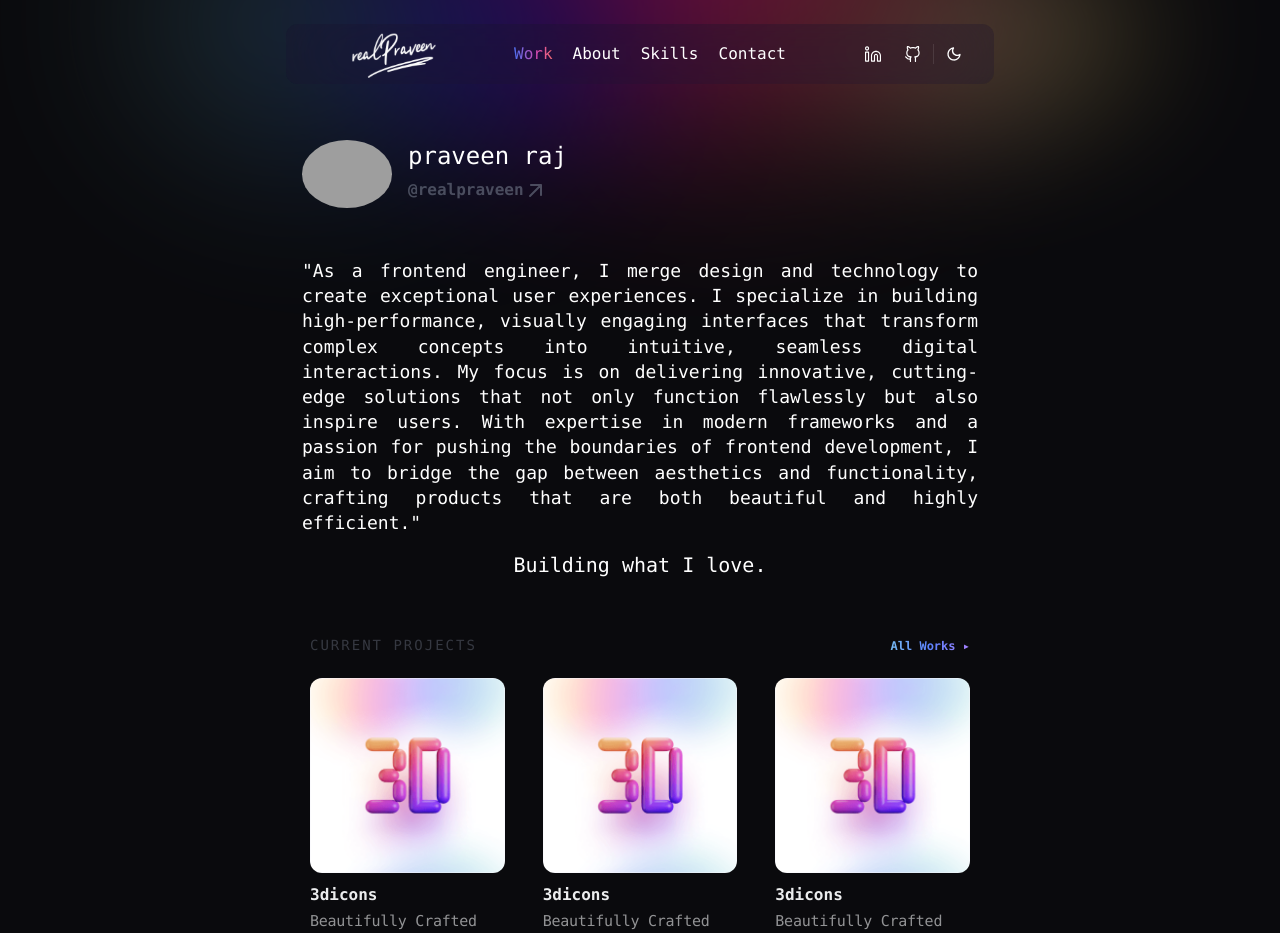
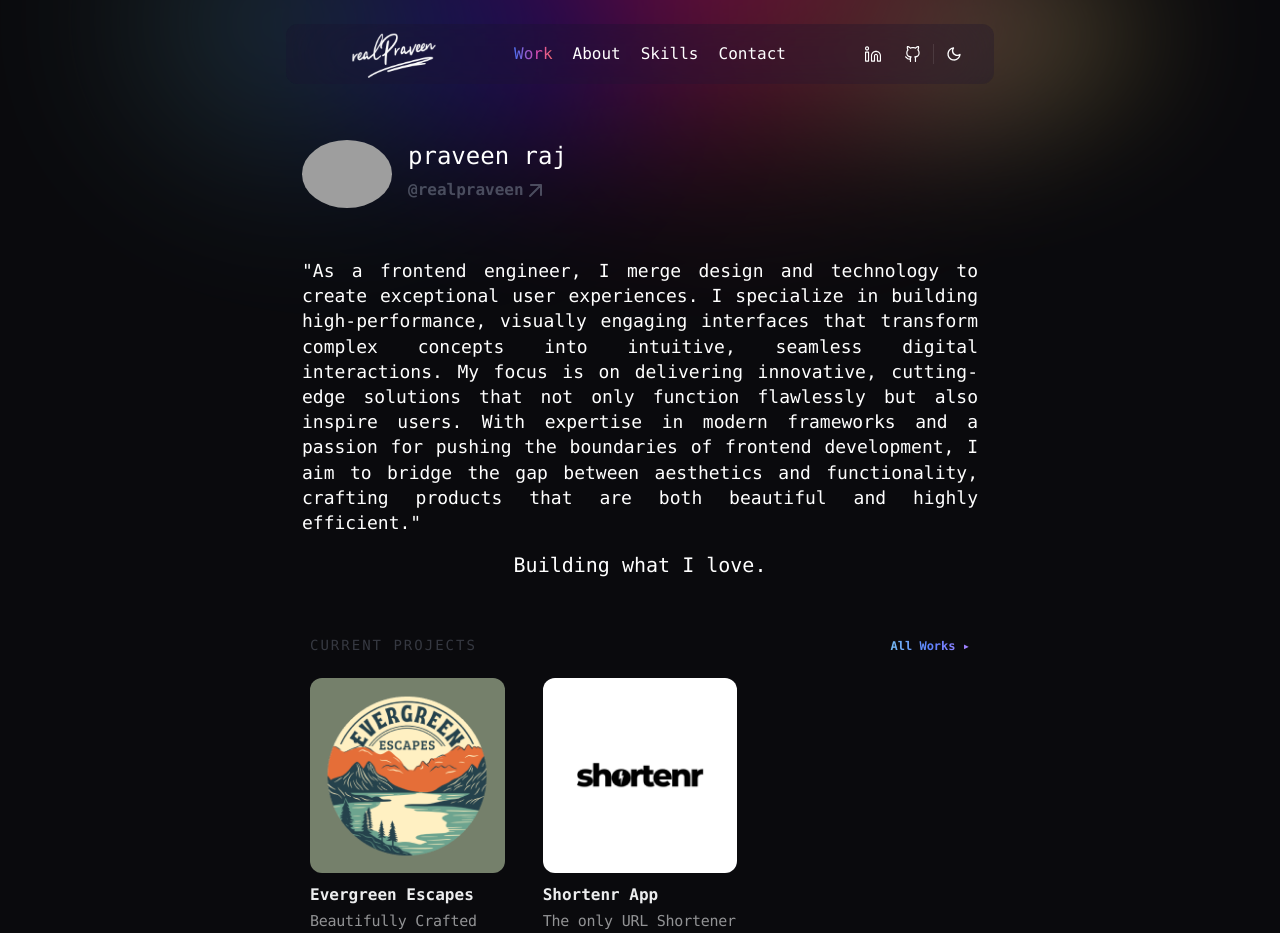
Before and after one commit to praveen-raj-r/praveen-raj-web-app, a React (Vite) app: page / in a window 1280 px wide. Shown: the top 933 px of the page. Built offline with nearby package versions, Linux system fonts and the light colour scheme; grey boxes are pictures that could not be loaded.

Commit message:
added projects

```diff
--- a/src/components/ui/ProjectsContainer.jsx
+++ b/src/components/ui/ProjectsContainer.jsx
@@ -1,28 +1,22 @@
 import { Link } from "react-router-dom";
-import projectImgs from "/3dicons.png";
+import evergreenEscapesLogo from "/evergreen-escapes.png";
+import shortenrLogo from "/shortenr.png";
 import ProjectItem from "./ProjectItem";
 
 const projects = [
   {
     id: "1",
-    img: projectImgs,
-    header: "3dicons",
-    description: "Beautifully Crafted Open-source 3dicons library",
-    hrefUrl: "",
+    img: evergreenEscapesLogo,
+    header: "Evergreen Escapes",
+    description: "Beautifully Crafted Cabin Booking Website",
+    hrefUrl: "https://evergreen-escapes.vercel.app/",
   },
   {
     id: "2",
-    img: projectImgs,
-    header: "3dicons",
-    description: "Beautifully Crafted Open-source 3dicons library",
-    hrefUrl: "",
-  },
-  {
-    id: "3",
-    img: projectImgs,
-    header: "3dicons",
-    description: "Beautifully Crafted Open-source 3dicons library",
-    hrefUrl: "",
+    img: shortenrLogo,
+    header: "Shortenr App",
+    description: "The only URL Shortener you'll ever need! ",
+    hrefUrl: "https://shortenr-app.vercel.app/",
   },
 ];
 
```
Also changed, not shown: public/evergreen-escapes.png (added), public/shortenr.png (added).
